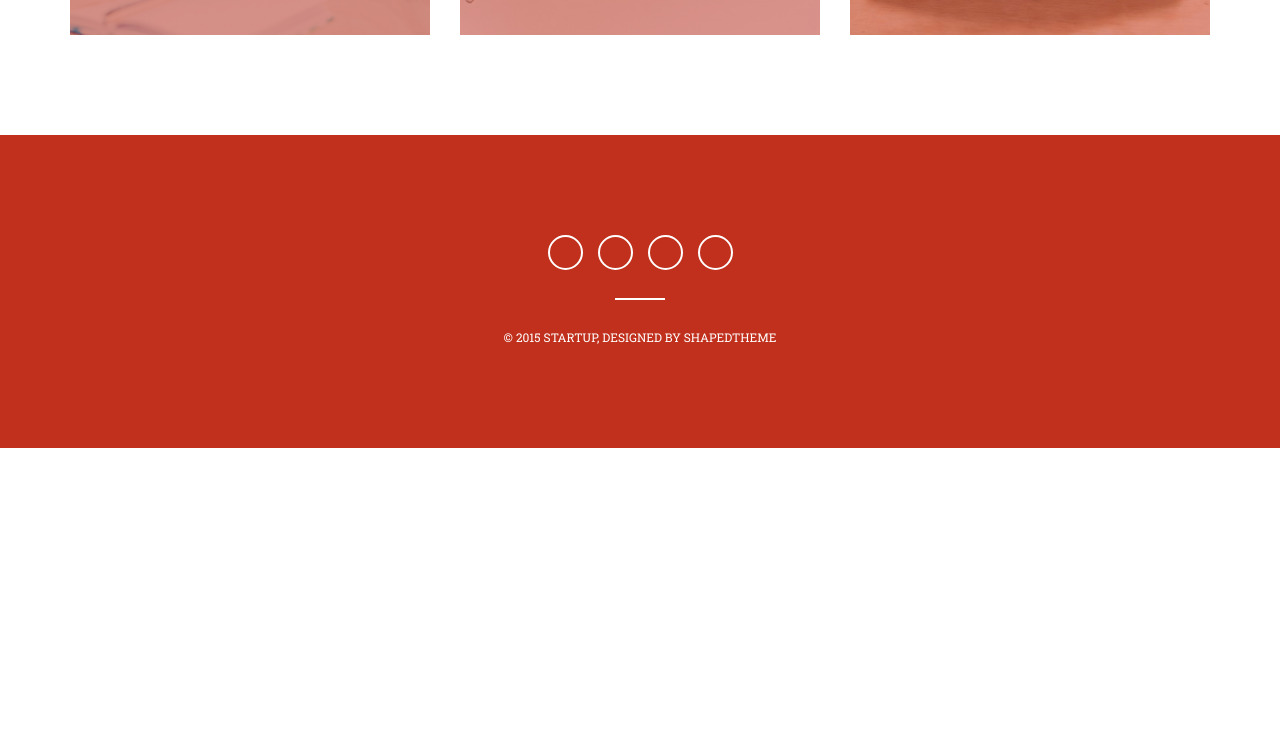
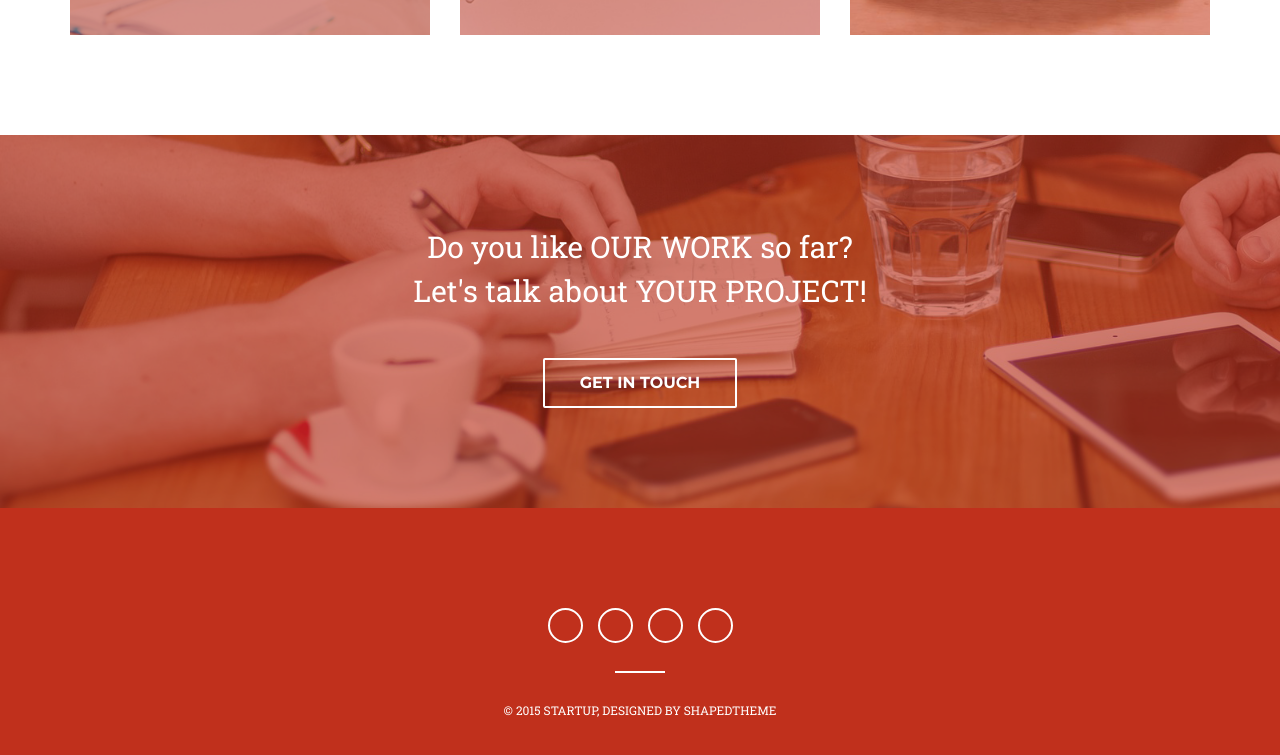
Before and after one commit to Verruckterdrachen/Startup, a website: page #src/index.html in a window 1280 px wide. Shown: the part 7838-8593 px from the top of the page. Before the commit the page ends 8286 px from the top, so only its background shows below. Drawn offline with nearby package versions, Linux system fonts and the light colour scheme; files that its build step writes are made by us from their sources; files whose address does not match are found by name; a web font is replaced by a local one.

Commit message:
feat: add get-in-touch section

```diff
--- a/#src/index.html
+++ b/#src/index.html
@@ -253,6 +253,13 @@
 					</div>
 				</div>
 			</section>
+			<section class="page__get-in-touch get-in-touch">
+				<div class="get-in-touch__container _container">
+					<h2 class="get-in-touch__title">Do you like <span>our work</span> so far? Let's talk about <span>your
+							project</span>!</h2>
+					<a href="" class="get-in-touch__button button button_white">Get in touch</a>
+				</div>
+			</section>
 		</main>
 		@@include('_footer.html',{})
 	</div>
--- a/#src/scss/forms.scss
+++ b/#src/scss/forms.scss
@@ -35,7 +35,7 @@
 		transition: color 0.3s, background-color 0.3s;
 		@media (any-hover: hover) {
 			&:hover {
-				color: $mainColor;
+				color: #111;
 				background-color: #fff;
 			}
 		}
--- a/#src/scss/style.scss
+++ b/#src/scss/style.scss
@@ -93,6 +93,8 @@ body {
 	&__about {
 	}
 	&__works {
+	}
+	&__get-in-touch {
 	}
 }
 //===================================================================================================================================
@@ -465,4 +467,45 @@ body {
 		}
 	}
 }
+//====================================================================================================
+.get-in-touch {
+	@include adaptiv-value("padding-top", 90, 40, 1);
+	@include adaptiv-value("padding-bottom", 100, 50, 1);
+	background: url("../img/get-in-touch/cover.jpg") center / cover no-repeat;
+	background-position: 0 73%;
+	position: relative;
+	&::before {
+		content: "";
+		position: absolute;
+		width: 100%;
+		height: 100%;
+		top: 0;
+		left: 0;
+		background-color: rgba($accentColor, 0.6);
+	}
+	&__container {
+		position: relative;
+		z-index: 5;
+		text-align: center;
+		& > *:last-child {
+			margin-bottom: 0;
+		}
+		@media (min-width: $md3+px) {
+			max-width: 454px;
+		}
+	}
+	&__title {
+		color: #fff;
+		font-family: "Roboto Slab";
+		@include adaptiv-value("font-size", 30, 24, 1);
+		line-height: math.div(44, 30) * 100%;
+		margin: 0px 0px math.div(45, 30) * 1em 0px;
+		span {
+			text-transform: uppercase;
+		}
+	}
+	&__button {
+		margin: 0px 0px 30px 0px;
+	}
+}
 //</ОСНОВНОЙ БЛОК>====================================================================================================
```
Also changed, not shown: Startup/index.html (+7 -0 lines), Startup/css/style.min.css.
